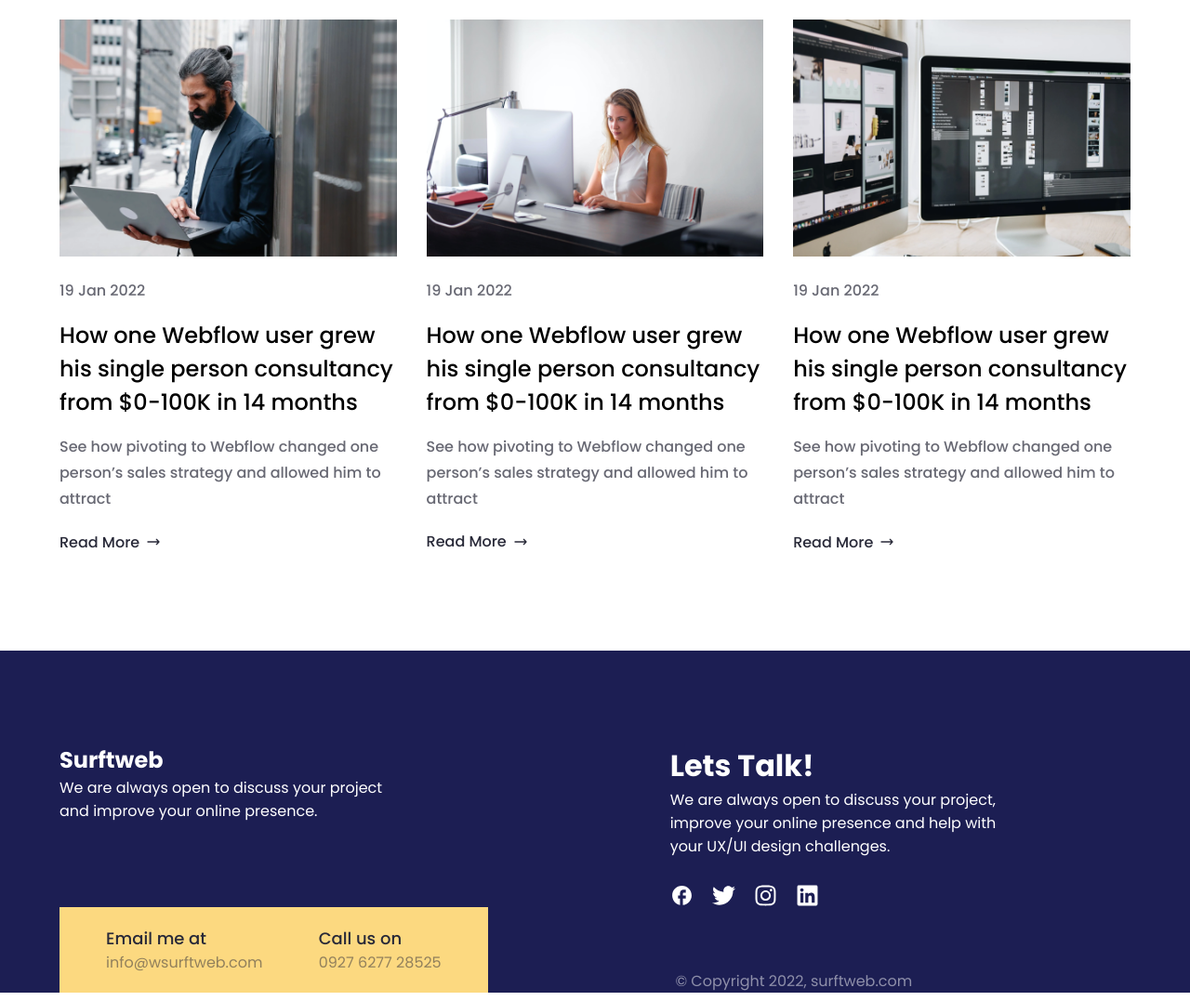
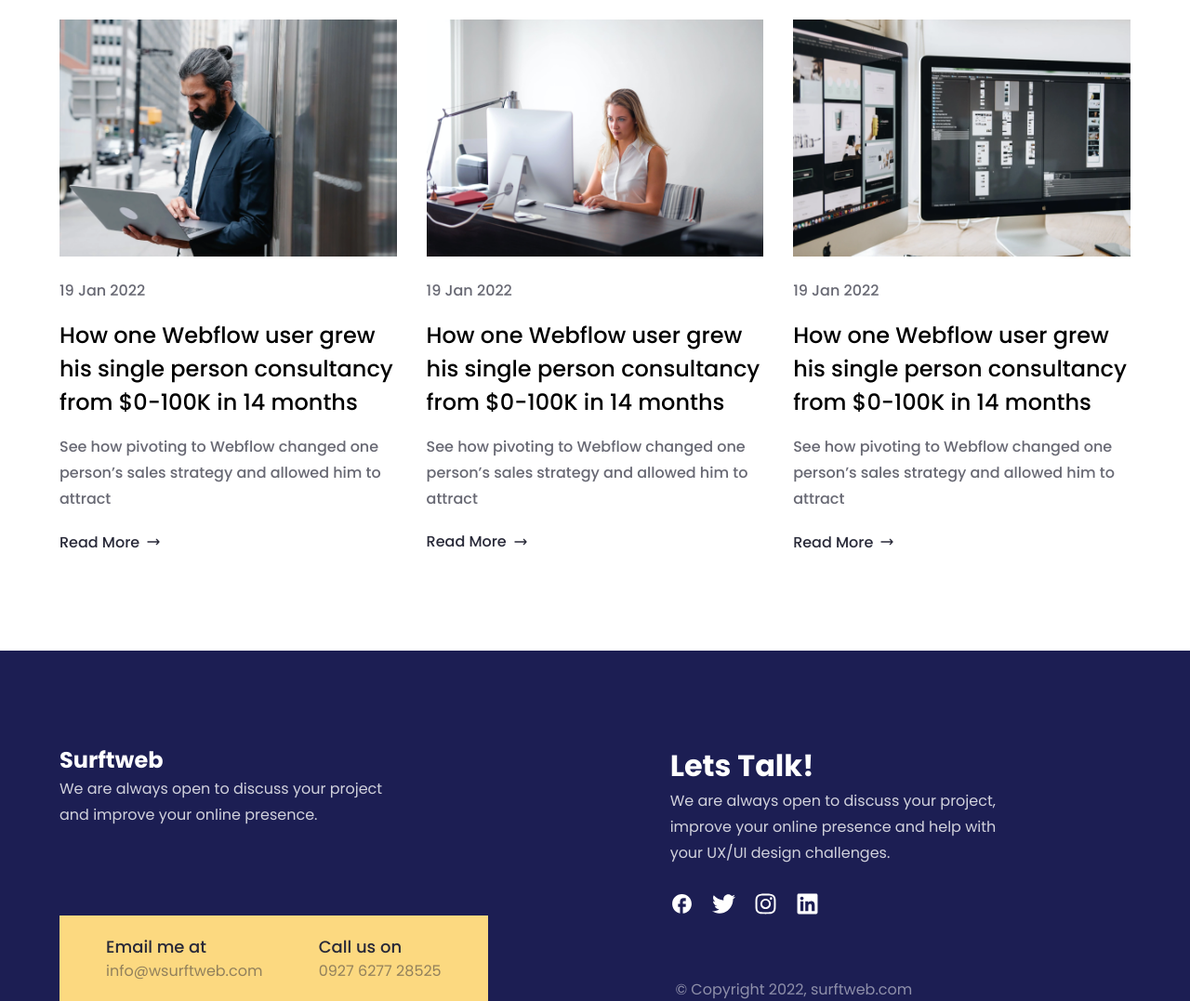
Before and after one commit to ebokes/surftweb, a React (Create React App) app: page / in a window 1280 px wide. Shown: the part 5116-6193 px from the top of the page at 93% size. Built offline with nearby package versions, Linux system fonts and the light colour scheme.

Commit message:
fix line height in footer

```diff
--- a/src/components/footer/footerStyle.js
+++ b/src/components/footer/footerStyle.js
@@ -4,6 +4,12 @@
   display: flex;
   column-gap: 25%;
   color: ${({ theme }) => theme.colors.tertiary2};
+
+  & > div p {
+    font-weight: 400;
+    line-height: 2.8rem;
+    opacity: 0.8;
+  }
 
   @media (max-width: ${({ theme }) => theme.mediaQuery.mobile}) {
     flex-direction: column;
@@ -23,6 +29,12 @@
 
 export const Col2 = styled.div`
   width: 33%;
+
+  /* & > div p {
+    font-weight: 400;
+    line-height: 2.8rem;
+    opacity: 0.8;
+  } */
 
   @media (max-width: ${({ theme }) => theme.mediaQuery.tablet}) {
     width: 40%;
```
